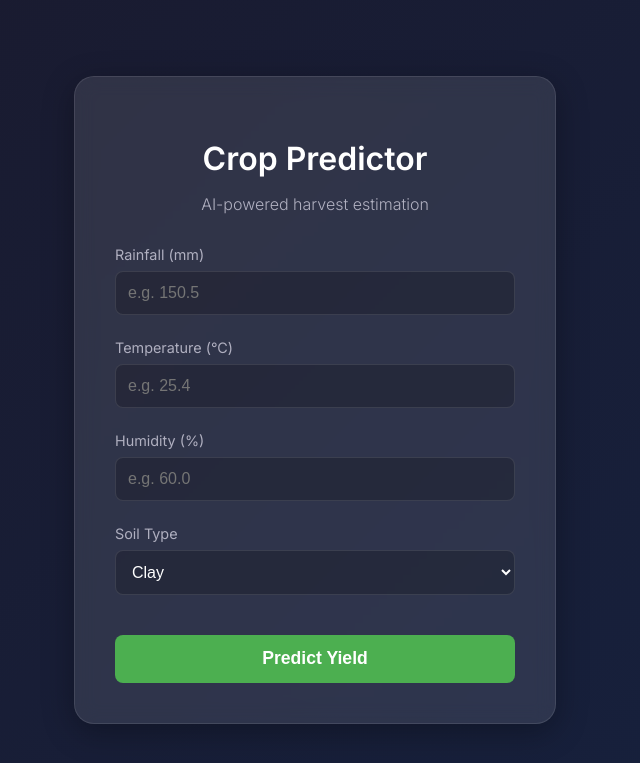
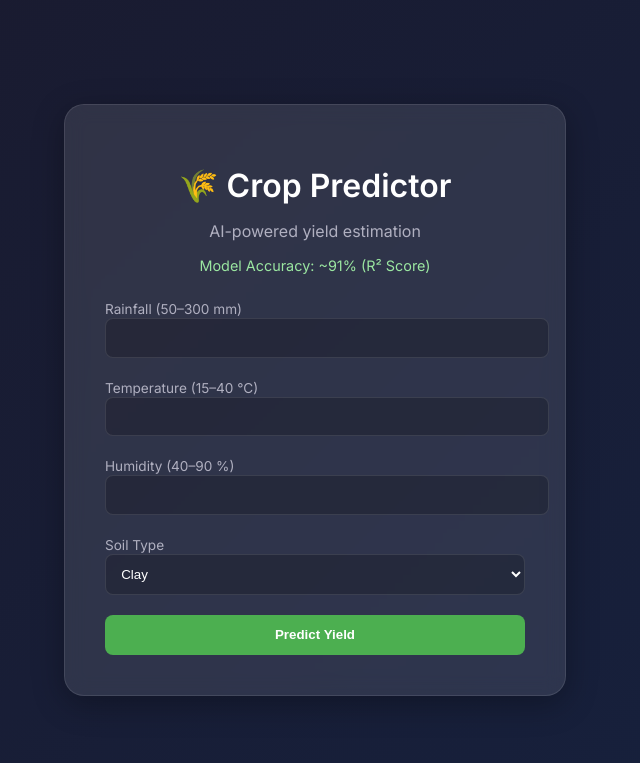
Before and after one commit to tusharghuse/Crop-Yield-prediction-AI, a Flask app: page / in a window 1280 px wide. Shown: the top 763 px of the page, without its empty margins (325-965 px from the left). Run offline with Flask 3, Linux system fonts and the light colour scheme.

Commit message:
Update index.html

```diff
--- a/templates/index.html
+++ b/templates/index.html
@@ -6,6 +6,7 @@
     <meta name="viewport" content="width=device-width, initial-scale=1.0">
     <title>Crop Yield Predictor</title>
     <link href="https://fonts.googleapis.com/css2?family=Inter:wght@300;400;600&display=swap" rel="stylesheet">
+
     <style>
         :root {
             --primary: #4CAF50;
@@ -37,126 +38,83 @@
             border-radius: 20px;
             box-shadow: 0 8px 32px rgba(0, 0, 0, 0.3);
             width: 100%;
-            max-width: 400px;
-            animation: fadeIn 0.5s ease-out;
-        }
-
-        @keyframes fadeIn {
-            from {
-                opacity: 0;
-                transform: translateY(-20px);
-            }
-
-            to {
-                opacity: 1;
-                transform: translateY(0);
-            }
+            max-width: 420px;
         }
 
         h1 {
             text-align: center;
             margin-bottom: 0.5rem;
-            font-weight: 600;
         }
 
         p.subtitle {
             text-align: center;
             color: var(--text-muted);
-            margin-bottom: 2rem;
-            font-weight: 300;
+            margin-bottom: 1rem;
+        }
+
+        .accuracy {
+            text-align: center;
+            font-size: 0.9rem;
+            color: #9be7a1;
+            margin-bottom: 1.5rem;
         }
 
         .form-group {
-            margin-bottom: 1.5rem;
+            margin-bottom: 1.2rem;
         }
 
         label {
-            display: block;
-            margin-bottom: 0.5rem;
-            font-size: 0.9rem;
+            font-size: 0.85rem;
             color: var(--text-muted);
         }
 
         input,
         select {
             width: 100%;
-            padding: 0.75rem;
+            padding: 0.7rem;
             background: var(--input-bg);
             border: 1px solid var(--border);
             border-radius: 8px;
             color: var(--text-color);
-            font-size: 1rem;
-            transition: all 0.3s ease;
-            box-sizing: border-box;
         }
 
         input:focus,
         select:focus {
-            outline: none;
             border-color: var(--primary);
-            box-shadow: 0 0 0 2px rgba(76, 175, 80, 0.2);
         }
 
         button {
             width: 100%;
-            padding: 0.85rem;
+            padding: 0.8rem;
             background: var(--primary);
-            color: white;
             border: none;
             border-radius: 8px;
-            font-size: 1.1rem;
-            font-weight: 600;
+            color: white;
+            font-weight: bold;
             cursor: pointer;
-            transition: all 0.3s ease;
-            margin-top: 1rem;
         }
 
         button:hover {
             background: var(--primary-hover);
-            transform: translateY(-2px);
-            box-shadow: 0 4px 12px rgba(76, 175, 80, 0.3);
-        }
-
-        button:active {
-            transform: translateY(0);
         }
 
         .result {
-            margin-top: 2rem;
+            margin-top: 1.5rem;
             padding: 1rem;
-            background: rgba(76, 175, 80, 0.1);
+            background: rgba(76, 175, 80, 0.15);
             border-left: 4px solid var(--primary);
-            border-radius: 4px;
-            font-size: 1.2rem;
             text-align: center;
             display: none;
-            animation: fadeIn 0.3s ease-out;
+        }
+
+        .error {
+            color: #ff6b6b;
+            font-size: 0.8rem;
         }
 
         .loader {
             display: none;
             text-align: center;
-            margin-top: 1rem;
-        }
-
-        .spinner {
-            border: 3px solid rgba(255, 255, 255, 0.1);
-            width: 24px;
-            height: 24px;
-            border-radius: 50%;
-            border-left-color: var(--primary);
-            animation: spin 1s linear infinite;
-            display: inline-block;
-        }
-
-        @keyframes spin {
-            0% {
-                transform: rotate(0deg);
-            }
-
-            100% {
-                transform: rotate(360deg);
-            }
         }
     </style>
 </head>
@@ -164,29 +122,32 @@
 <body>
 
     <div class="container">
-        <h1>Crop Predictor</h1>
-        <p class="subtitle">AI-powered harvest estimation</p>
+        <h1>🌾 Crop Predictor</h1>
+        <p class="subtitle">AI-powered yield estimation</p>
+        <div class="accuracy">Model Accuracy: ~91% (R² Score)</div>
 
-        <form id="prediction-form">
+        <form id="form">
             <div class="form-group">
-                <label for="rainfall">Rainfall (mm)</label>
-                <input type="number" id="rainfall" step="0.1" required placeholder="e.g. 150.5">
+                <label>Rainfall (50–300 mm)</label>
+                <input type="number" id="rainfall" required>
+                <div class="error" id="rainfall-error"></div>
             </div>
 
             <div class="form-group">
-                <label for="temperature">Temperature (°C)</label>
-                <input type="number" id="temperature" step="0.1" required placeholder="e.g. 25.4">
+                <label>Temperature (15–40 °C)</label>
+                <input type="number" id="temperature" required>
+                <div class="error" id="temp-error"></div>
             </div>
 
             <div class="form-group">
-                <label for="humidity">Humidity (%)</label>
-                <input type="number" id="humidity" step="0.1" required placeholder="e.g. 60.0">
+                <label>Humidity (40–90 %)</label>
+                <input type="number" id="humidity" required>
+                <div class="error" id="humidity-error"></div>
             </div>
 
             <div class="form-group">
-                <label for="soil_type">Soil Type</label>
-                <!-- 0: Clay, 1: Loamy, 2: Sandy based on LabelEncoder alphabetical sorting -->
-                <select id="soil_type" required>
+                <label>Soil Type</label>
+                <select id="soil_type">
                     <option value="0">Clay</option>
                     <option value="1">Loamy</option>
                     <option value="2">Sandy</option>
@@ -196,64 +157,50 @@
             <button type="submit">Predict Yield</button>
         </form>
 
-        <div class="loader" id="loader">
-            <div class="spinner"></div>
-        </div>
+        <div class="loader" id="loader">Predicting...</div>
 
         <div class="result" id="result">
-            Estimated Yield: <strong id="yield-value"></strong> tonnes/ha
+            Estimated Yield: <strong id="output"></strong> t/ha
         </div>
     </div>
 
     <script>
-        document.getElementById('prediction-form').addEventListener('submit', async (e) => {
+        const form = document.getElementById("form");
+
+        form.addEventListener("submit", async (e) => {
             e.preventDefault();
 
-            const loader = document.getElementById('loader');
-            const resultDiv = document.getElementById('result');
-            const yieldValue = document.getElementById('yield-value');
-            const btn = document.querySelector('button');
+            let rainfall = parseFloat(document.getElementById("rainfall").value);
+            let temp = parseFloat(document.getElementById("temperature").value);
+            let humidity = parseFloat(document.getElementById("humidity").value);
 
-            // Hide previous result & show loader
-            resultDiv.style.display = 'none';
-            loader.style.display = 'block';
-            btn.disabled = true;
-            btn.style.opacity = '0.7';
+            // Validation
+            if (rainfall < 50 || rainfall > 300) return alert("Rainfall must be between 50–300");
+            if (temp < 15 || temp > 40) return alert("Temperature must be between 15–40");
+            if (humidity < 40 || humidity > 90) return alert("Humidity must be between 40–90");
+
+            document.getElementById("loader").style.display = "block";
 
             const data = {
-                rainfall: parseFloat(document.getElementById('rainfall').value),
-                temperature: parseFloat(document.getElementById('temperature').value),
-                humidity: parseFloat(document.getElementById('humidity').value),
-                soil_type: parseInt(document.getElementById('soil_type').value)
+                rainfall: rainfall,
+                temperature: temp,
+                humidity: humidity,
+                soil_type: parseInt(document.getElementById("soil_type").value)
             };
 
-            try {
-                const response = await fetch('/predict', {
-                    method: 'POST',
-                    headers: {
-                        'Content-Type': 'application/json'
-                    },
-                    body: JSON.stringify(data)
-                });
+            const res = await fetch("/predict", {
+                method: "POST",
+                headers: { "Content-Type": "application/json" },
+                body: JSON.stringify(data)
+            });
 
-                if (!response.ok) throw new Error('Network response was not ok');
+            const result = await res.json();
 
-                const result = await response.json();
-
-                // Show result
-                yieldValue.textContent = result.predicted_yield;
-                resultDiv.style.display = 'block';
-            } catch (error) {
-                alert('Failed to predict yield. Please try again.');
-                console.error('Error:', error);
-            } finally {
-                loader.style.display = 'none';
-                btn.disabled = false;
-                btn.style.opacity = '1';
-            }
+            document.getElementById("loader").style.display = "none";
+            document.getElementById("output").innerText = result.predicted_yield;
+            document.getElementById("result").style.display = "block";
         });
     </script>
 
 </body>
-
 </html>
```
